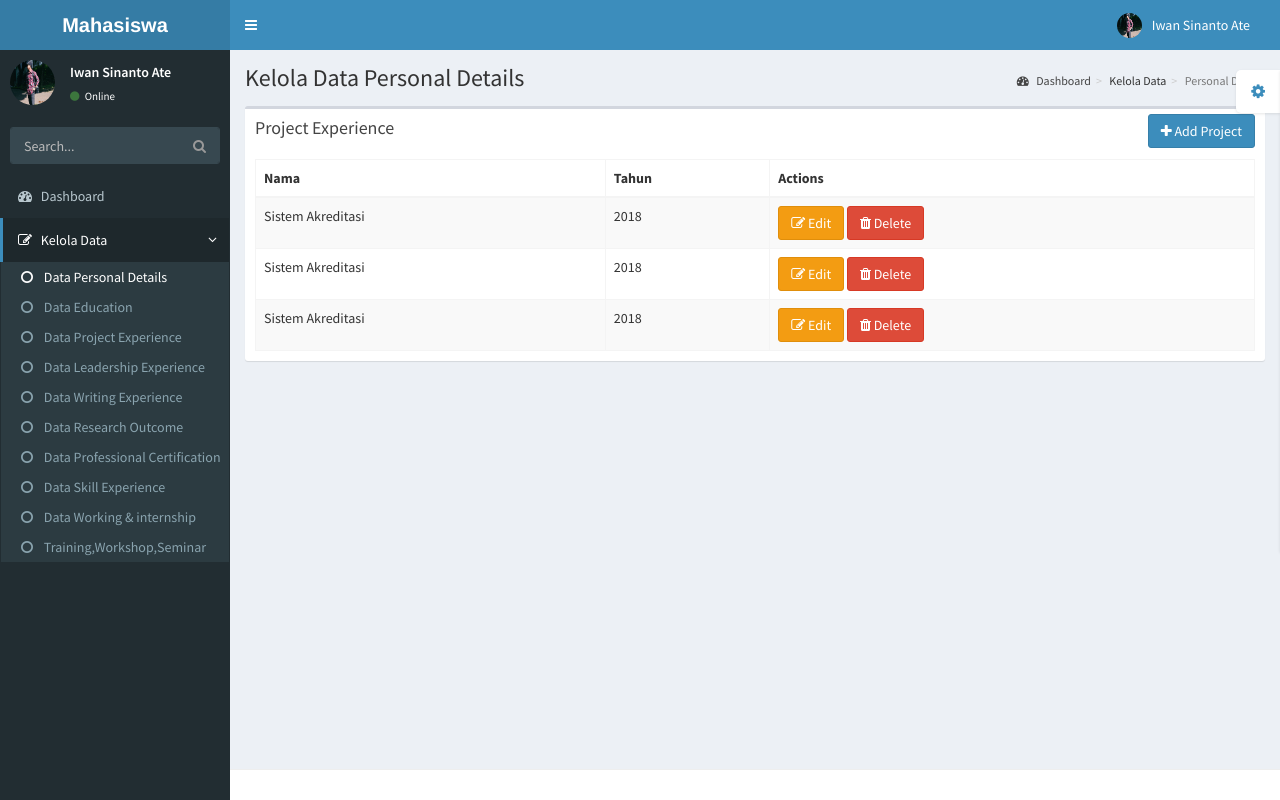
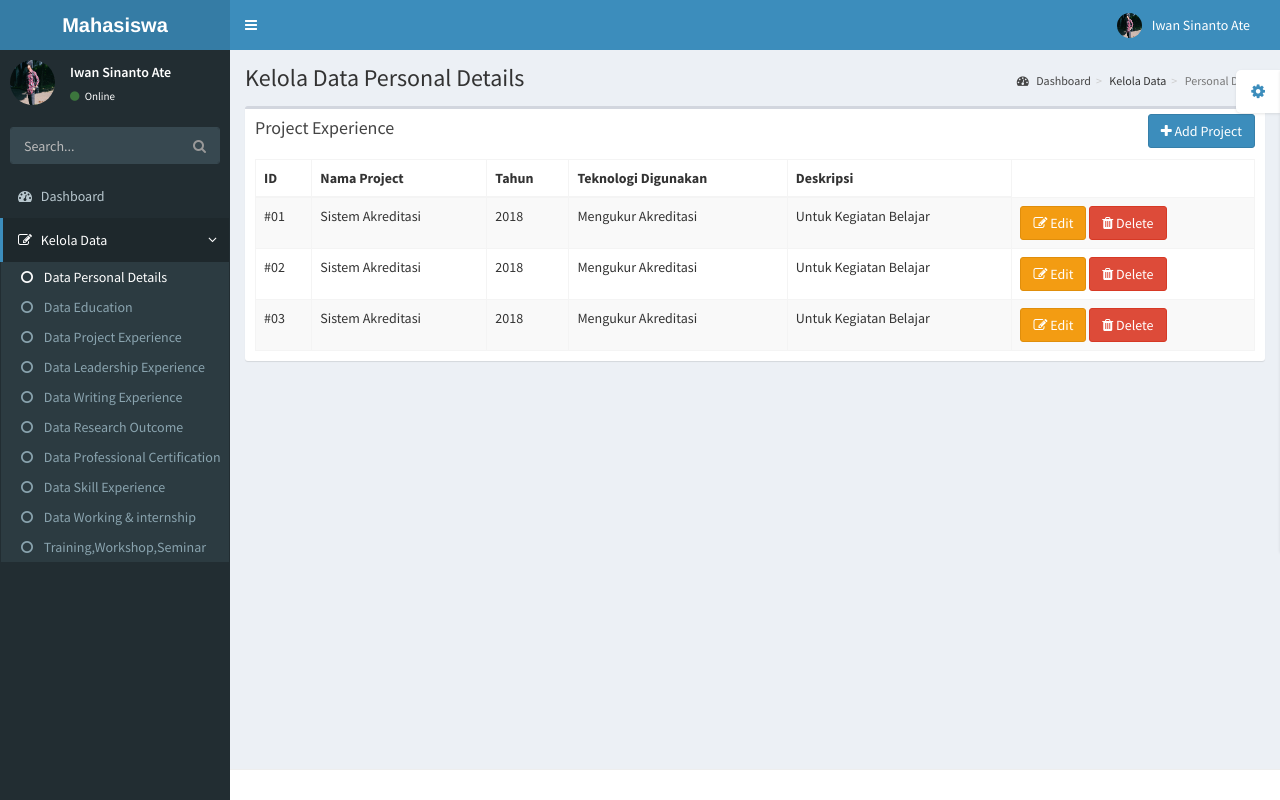
Before and after one commit to Risnawati31/Sistem-Akreditasi-Modul-Mahasiswa, a PHP site: page /pages/kelola-data/project-experience.php in a window 1280 px wide. Run offline with PHP 8.4, Linux system fonts and the light colour scheme; the visitor is signed in with stand-in values (Sample User, id 1); some libraries are stand-ins or nearby versions.

Commit message:
Menambahkan Atribut Project

```diff
--- a/pages/kelola-data/project-experience.php
+++ b/pages/kelola-data/project-experience.php
@@ -13,15 +13,20 @@
               <table class="table table-bordered table-striped">
                 <thead>
                   <tr>
-                    <th>Nama</th>
+                    <th>ID</th>
+                    <th>Nama Project</th>
                     <th>Tahun</th>
-                    <th>Actions</th>
+                    <th>Teknologi Digunakan</th>
+                    <th>Deskripsi</th>
                   </tr>
                 </thead>
                 <tbody>
                 	<tr>
+                		<td>#01</td>
                         <td>Sistem Akreditasi</td>
                         <td>2018</td>
+                        <td>Mengukur Akreditasi</td>
+                        <td>Untuk Kegiatan Belajar</td>
                         <td>
                             <a href="#editPersonalDetail" class="btn  btn-warning btn-md" data-toggle="modal" data-target="#modalEdit"><i class="fa fa-edit" data-toggle="tooltip" title="Edit"></i> Edit</a>
 
@@ -29,8 +34,11 @@
                         </td>
                 	</tr>
                 	<tr>
+                		<td>#02</td>
                         <td>Sistem Akreditasi</td>
                         <td>2018</td>
+                        <td>Mengukur Akreditasi</td>
+                        <td>Untuk Kegiatan Belajar</td>
                         <td>
                             <a href="#editPersonalDetail" class="btn  btn-warning btn-md" data-toggle="modal" data-target="#modalEdit"><i class="fa fa-edit" data-toggle="tooltip" title="Edit"></i> Edit</a>
 
@@ -38,8 +46,11 @@
                         </td>
                 	</tr>
                 	<tr>
+                		<td>#03</td>
                         <td>Sistem Akreditasi</td>
                         <td>2018</td>
+                        <td>Mengukur Akreditasi</td>
+                        <td>Untuk Kegiatan Belajar</td>
                         <td>
                             <a href="#editPersonalDetail" class="btn  btn-warning btn-md" data-toggle="modal" data-target="#modalEdit"><i class="fa fa-edit" data-toggle="tooltip" title="Edit"></i> Edit</a>
 
```
